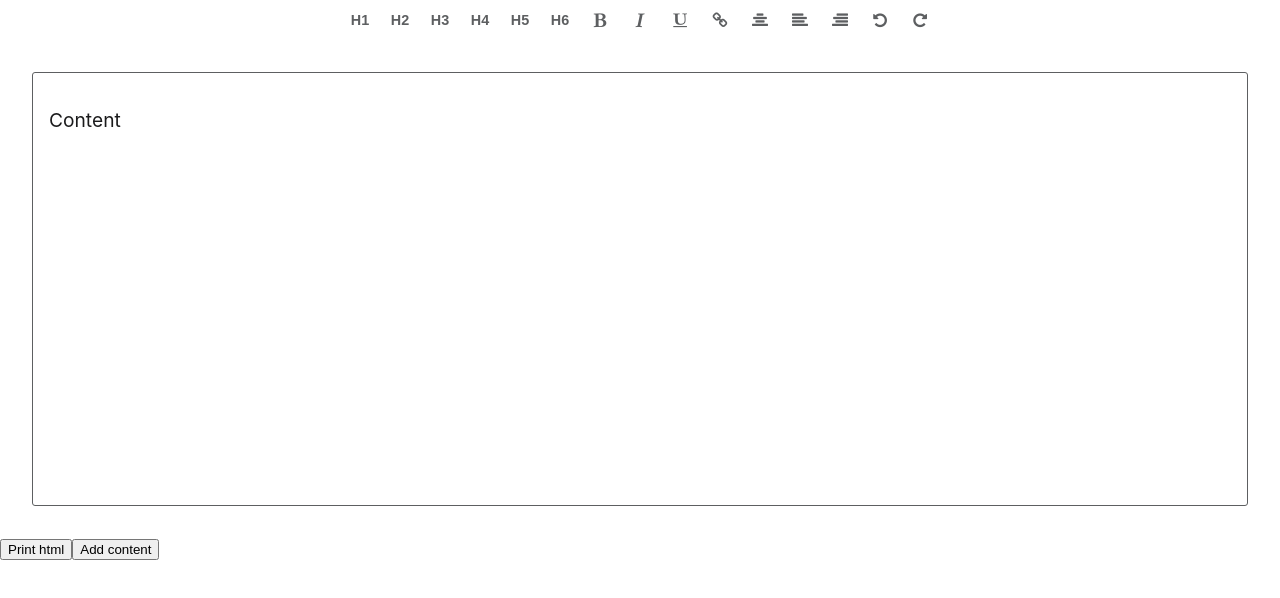
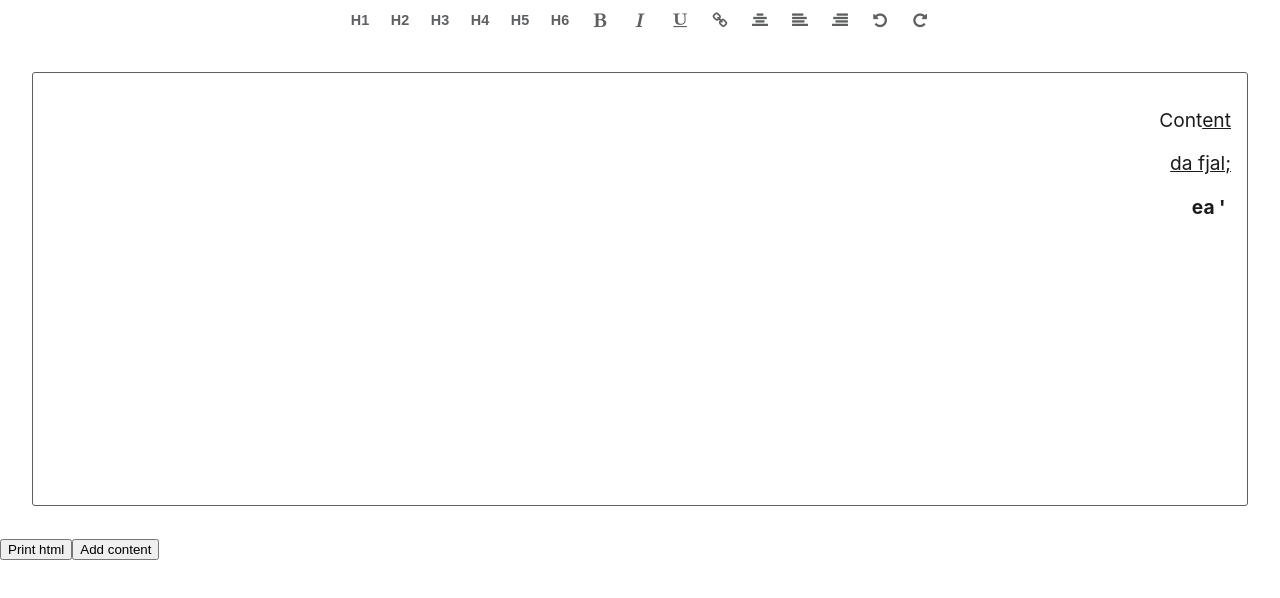
Before and after one commit to jash139/texteditor-app, a React (Create React App) app: page / in a window 1280 px wide. Shown: the top 598 px of the page. Built offline with nearby package versions, Linux system fonts and the light colour scheme.

Commit message:
Update App.js

```diff
--- a/src/components/App/App.js
+++ b/src/components/App/App.js
@@ -1,4 +1,4 @@
-import React from "react";
+import React, { useEffect } from "react";
 import { TextEditor, getInnerHtml, addContentTo } from "../TextEditor/TextEditor";
 
 function App() {
@@ -16,7 +16,11 @@ function App() {
 
   // const content = ` `; // for empty textfield
 
-  // const content = `<p style="text-align: right;">Cont<u>ent</u></p><p style="text-align: right;"><u>da fjal;</u></p><p style="text-align: right;"><b>ea '</b>&nbsp;</p><p style="text-align: right;"><br></p>`;
+  const content = `<p style="text-align: right;">Cont<u>ent</u></p><p style="text-align: right;"><u>da fjal;</u></p><p style="text-align: right;"><b>ea '</b>&nbsp;</p><p style="text-align: right;"><br></p>`;
+
+  useEffect(() => {
+    addContentTo(content, id);
+  }, []);
 
   return (
     <React.Fragment>
```
